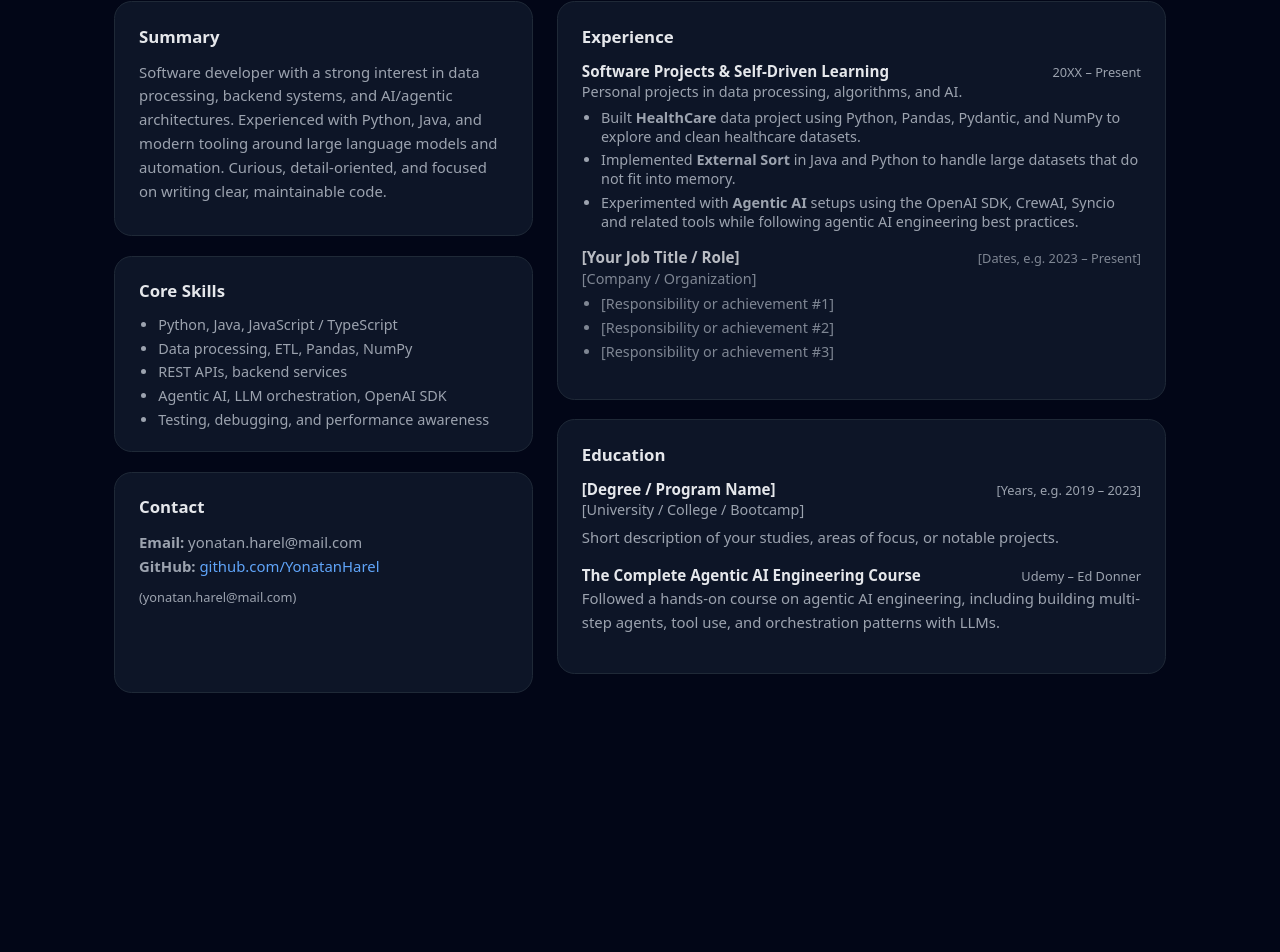
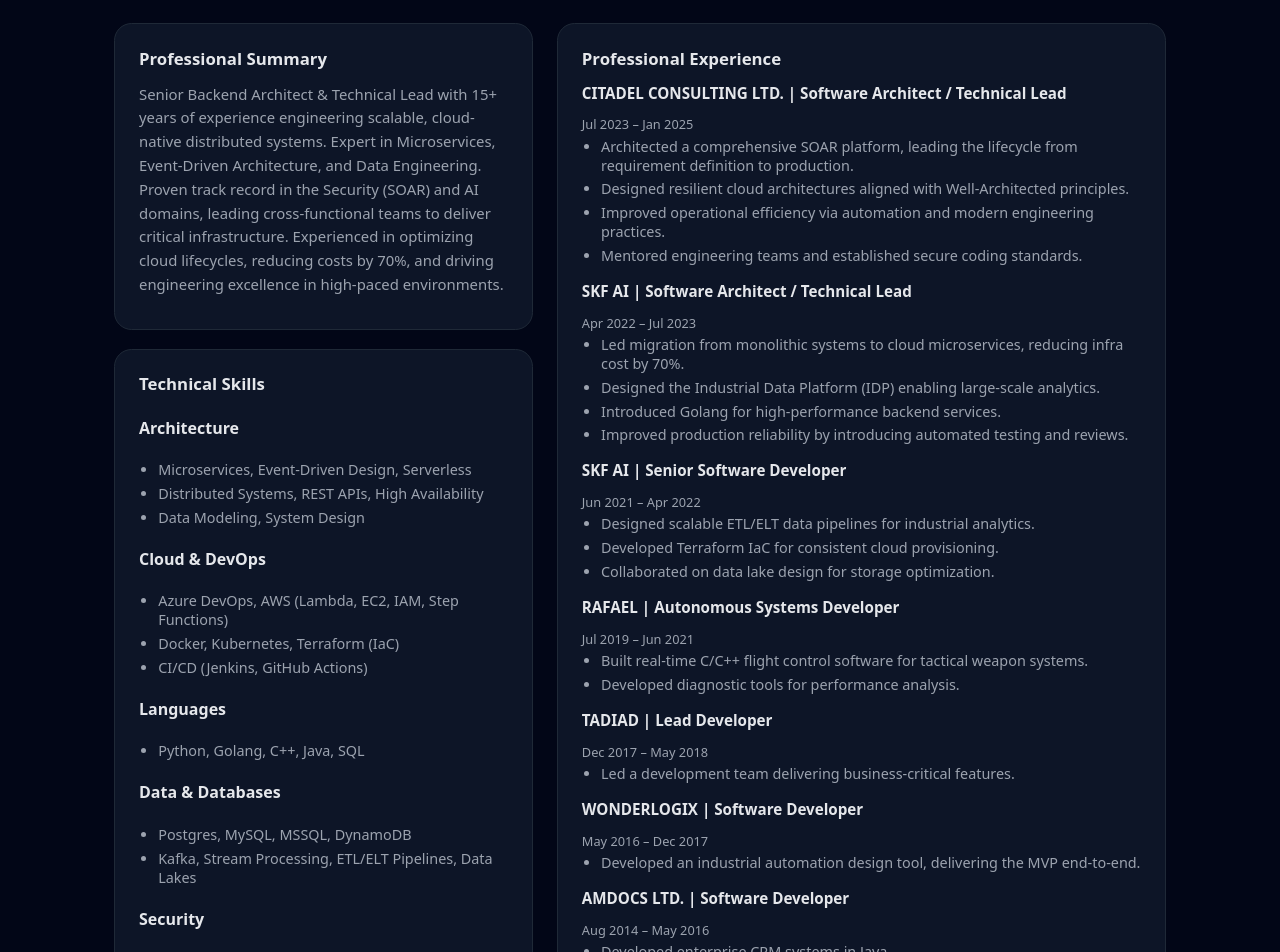
Before and after one commit to YonatanHarel/yonatanharel.github.io, a React (Vite) app: page / in a window 1280 px wide. Shown: the part 2520-3472 px from the top of the page. Built offline with nearby package versions, Linux system fonts and the light colour scheme.

Commit message:
changes in resume page

```diff
--- a/src/App.jsx
+++ b/src/App.jsx
@@ -218,168 +218,198 @@
                     <section id="resume" className="section">
     <h2 className="section-title">Resume</h2>
     <p className="section-intro">
-                      A concise overview of my background, experience, and education.
+      A detailed overview of my professional background, technical expertise, and industry experience.
     </p>
 
     <div className="resume-grid">
-                      {/* Left column – Summary & Contact */}
+
+      {/* LEFT COLUMN — SUMMARY + SKILLS + CONTACT */}
       <div className="resume-column">
+
+        {/* Professional Summary */}
         <div className="resume-card">
-                          <h3 className="resume-heading">Summary</h3>
+          <h3 className="resume-heading">Professional Summary</h3>
           <p className="resume-text">
-                            Software developer with a strong interest in data processing,
-                            backend systems, and AI/agentic architectures. Experienced
-                            with Python, Java, and modern tooling around large language
-                            models and automation. Curious, detail-oriented, and focused
-                            on writing clear, maintainable code.
+            Senior Backend Architect & Technical Lead with 15+ years of experience engineering scalable,
+            cloud-native distributed systems. Expert in Microservices, Event-Driven Architecture, and Data Engineering.
+            Proven track record in the Security (SOAR) and AI domains, leading cross-functional teams to deliver
+            critical infrastructure. Experienced in optimizing cloud lifecycles, reducing costs by 70%, and driving
+            engineering excellence in high-paced environments.
           </p>
         </div>
 
+        {/* Technical Skills */}
         <div className="resume-card">
-                          <h3 className="resume-heading">Core Skills</h3>
+          <h3 className="resume-heading">Technical Skills</h3>
+
+          <h4 className="resume-subheading">Architecture</h4>
           <ul className="resume-list">
-                            <li>Python, Java, JavaScript / TypeScript</li>
-                            <li>Data processing, ETL, Pandas, NumPy</li>
-                            <li>REST APIs, backend services</li>
-                            <li>Agentic AI, LLM orchestration, OpenAI SDK</li>
-                            <li>Testing, debugging, and performance awareness</li>
+            <li>Microservices, Event-Driven Design, Serverless</li>
+            <li>Distributed Systems, REST APIs, High Availability</li>
+            <li>Data Modeling, System Design</li>
+          </ul>
+
+          <h4 className="resume-subheading">Cloud & DevOps</h4>
+          <ul className="resume-list">
+            <li>Azure DevOps, AWS (Lambda, EC2, IAM, Step Functions)</li>
+            <li>Docker, Kubernetes, Terraform (IaC)</li>
+            <li>CI/CD (Jenkins, GitHub Actions)</li>
+          </ul>
+
+          <h4 className="resume-subheading">Languages</h4>
+          <ul className="resume-list">
+            <li>Python, Golang, C++, Java, SQL</li>
+          </ul>
+
+          <h4 className="resume-subheading">Data & Databases</h4>
+          <ul className="resume-list">
+            <li>Postgres, MySQL, MSSQL, DynamoDB</li>
+            <li>Kafka, Stream Processing, ETL/ELT Pipelines, Data Lakes</li>
+          </ul>
+
+          <h4 className="resume-subheading">Security</h4>
+          <ul className="resume-list">
+            <li>SOAR Systems, Secrets Management, Zero Trust principles</li>
+            <li>Monitoring & Alerting</li>
           </ul>
         </div>
 
-                        <div className="resume-card">
+        {/* Contact */}
+        <div className="resume-card resume-contact">
           <h3 className="resume-heading">Contact</h3>
           <p className="resume-text">
-                            <strong>Email:</strong> yonatan.harel@mail.com
-                            <br />
+            <strong>Email:</strong> yonatan.harel@mail.com<br />
+            {/* <strong>Phone:</strong> 0585-705622<br /> */}
             <strong>GitHub:</strong>{" "}
-                            <a
-                              href="https://github.com/YonatanHarel"
-                              target="_blank"
-                              rel="noreferrer"
-                              className="resume-link"
-                            >
+            <a href="https://github.com/YonatanHarel" target="_blank" rel="noreferrer" className="resume-link">
               github.com/YonatanHarel
             </a>
-                          </p>
-                          <p className="resume-note">
-                            (yonatan.harel@mail.com)
+            <br />
+            <strong>LinkedIn:</strong>{" "}
+            <a href="LINKEDIN_URL" target="_blank" rel="noreferrer" className="resume-link">
+              LinkedIn Profile
+            </a>
           </p>
         </div>
       </div>
 
-                      {/* Right column – Experience & Education */}
+      {/* RIGHT COLUMN — EXPERIENCE + EDUCATION */}
       <div className="resume-column">
+
+        {/* Experience */}
         <div className="resume-card">
-                          <h3 className="resume-heading">Experience</h3>
+          <h3 className="resume-heading">Professional Experience</h3>
 
           <div className="resume-item">
             <div className="resume-item-header">
-                              <span className="resume-item-title">
-                                Software Projects & Self-Driven Learning
-                              </span>
-                              <span className="resume-item-dates">
-                                20XX – Present
-                              </span>
+              <span className="resume-item-title">CITADEL CONSULTING LTD. | Software Architect / Technical Lead</span>
+              <span className="resume-item-dates">Jul 2023 – Jan 2025</span>
             </div>
-                            <p className="resume-item-subtitle">
-                              Personal projects in data processing, algorithms, and AI.
-                            </p>
             <ul className="resume-list">
-                              <li>
-                                Built <strong>HealthCare</strong> data project using
-                                Python, Pandas, Pydantic, and NumPy to explore and clean
-                                healthcare datasets.
-                              </li>
-                              <li>
-                                Implemented <strong>External Sort</strong> in Java and
-                                Python to handle large datasets that do not fit into
-                                memory.
-                              </li>
-                              <li>
-                                Experimented with <strong>Agentic AI</strong> setups using
-                                the OpenAI SDK, CrewAI, Syncio and related tools while
-                                following agentic AI engineering best practices.
-                              </li>
+              <li>Architected a comprehensive SOAR platform, leading the lifecycle from requirement definition to production.</li>
+              <li>Designed resilient cloud architectures aligned with Well-Architected principles.</li>
+              <li>Improved operational efficiency via automation and modern engineering practices.</li>
+              <li>Mentored engineering teams and established secure coding standards.</li>
             </ul>
           </div>
 
-                          {/* הוסף כאן ניסיון עבודה אמיתי כשיהיה */}
-                          <div className="resume-item resume-item-placeholder">
+          <div className="resume-item">
             <div className="resume-item-header">
-                              <span className="resume-item-title">
-                                [Your Job Title / Role]
-                              </span>
-                              <span className="resume-item-dates">
-                                [Dates, e.g. 2023 – Present]
-                              </span>
+              <span className="resume-item-title">SKF AI | Software Architect / Technical Lead</span>
+              <span className="resume-item-dates">Apr 2022 – Jul 2023</span>
             </div>
-                            <p className="resume-item-subtitle">[Company / Organization]</p>
             <ul className="resume-list">
-                              <li>[Responsibility or achievement #1]</li>
-                              <li>[Responsibility or achievement #2]</li>
-                              <li>[Responsibility or achievement #3]</li>
+              <li>Led migration from monolithic systems to cloud microservices, reducing infra cost by 70%.</li>
+              <li>Designed the Industrial Data Platform (IDP) enabling large-scale analytics.</li>
+              <li>Introduced Golang for high-performance backend services.</li>
+              <li>Improved production reliability by introducing automated testing and reviews.</li>
+            </ul>
+          </div>
+
+          <div className="resume-item">
+            <div className="resume-item-header">
+              <span className="resume-item-title">SKF AI | Senior Software Developer</span>
+              <span className="resume-item-dates-inline">Jun 2021 – Apr 2022</span>
+            </div>
+            <ul className="resume-list">
+              <li>Designed scalable ETL/ELT data pipelines for industrial analytics.</li>
+              <li>Developed Terraform IaC for consistent cloud provisioning.</li>
+              <li>Collaborated on data lake design for storage optimization.</li>
+            </ul>
+          </div>
+
+          <div className="resume-item">
+            <div className="resume-item-header">
+              <span className="resume-item-title">RAFAEL | Autonomous Systems Developer</span>
+              <span className="resume-item-dates-inline">Jul 2019 – Jun 2021</span>
+            </div>
+            <ul className="resume-list">
+              <li>Built real-time C/C++ flight control software for tactical weapon systems.</li>
+              <li>Developed diagnostic tools for performance analysis.</li>
+            </ul>
+          </div>
+
+          <div className="resume-item">
+            <div className="resume-item-header">
+              <span className="resume-item-title">TADIAD | Lead Developer</span>
+              <span className="resume-item-dates-inline">Dec 2017 – May 2018</span>
+            </div>
+            <ul className="resume-list">
+              <li>Led a development team delivering business-critical features.</li>
+            </ul>
+          </div>
+
+
+          <div className="resume-item">
+            <div className="resume-item-header">
+              <span className="resume-item-title">WONDERLOGIX | Software Developer</span>
+              <span className="resume-item-dates-inline">May 2016 – Dec 2017</span>
+            </div>
+            <ul className="resume-list">
+              <li>Developed an industrial automation design tool, delivering the MVP end-to-end.</li>
+            </ul>
+          </div>
+
+          <div className="resume-item">
+            <div className="resume-item-header">
+              <span className="resume-item-title">AMDOCS LTD. | Software Developer</span>
+              <span className="resume-item-dates-inline">Aug 2014 – May 2016</span>
+            </div>
+            <ul className="resume-list">
+              <li>Developed enterprise CRM systems in Java.</li>
+            </ul>
+          </div>
+
+          <div className="resume-item">
+            <div className="resume-item-header">
+              <span className="resume-item-title">SAP | Development Intern & Engineer</span>
+              <span className="resume-item-dates-inline">Aug 2009 – Jan 2014</span>
+            </div>
+            <ul className="resume-list">
+              <li>Developed C++ components in the Master Data Management (MDM) group.</li>
+              <li>Gained deep experience with enterprise software lifecycles and QA.</li>
             </ul>
           </div>
         </div>
 
+        {/* Education */}
         <div className="resume-card">
           <h3 className="resume-heading">Education</h3>
 
           <div className="resume-item">
-                            <div className="resume-item-header">
-                              <span className="resume-item-title">
-                                [Degree / Program Name]
-                              </span>
-                              <span className="resume-item-dates">
-                                [Years, e.g. 2019 – 2023]
-                              </span>
-                            </div>
-                            <p className="resume-item-subtitle">
-                              [University / College / Bootcamp]
-                            </p>
-                            <p className="resume-text">
-                              Short description of your studies, areas of focus, or
-                              notable projects.
-                            </p>
+            <span className="resume-item-title">MBA </span>
+            <span className="resume-item-subtitle">Open University of Israel</span>
           </div>
 
           <div className="resume-item">
-                            <div className="resume-item-header">
-                              <span className="resume-item-title">
-                                The Complete Agentic AI Engineering Course
-                              </span>
-                              <span className="resume-item-dates">
-                                Udemy – Ed Donner
-                              </span>
-                            </div>
-                            <p className="resume-text">
-                              Followed a hands-on course on agentic AI engineering,
-                              including building multi-step agents, tool use, and
-                              orchestration patterns with LLMs.
-                            </p>
-                          </div>
-                        </div>
+            <span className="resume-item-title">B.Sc. Computer Science & Information Systems  </span>
+            <span className="resume-item-subtitle">University of Haifa</span>
           </div>
         </div>
 
-                    {/* Optional: Add a PDF download button once you have a file */}
-                    <div className="resume-download">
-                      <p className="resume-note">
-                        Once you have a PDF version of your CV, you can place it in the
-                        project (for example under <code>public/cv.pdf</code>) and link it
-                        here:
-                      </p>
-                      <a
-                        className="btn btn-ghost"
-                        href="/cv.pdf"
-                        target="_blank"
-                        rel="noreferrer"
-                      >
-                        Download CV (PDF)
-                      </a>
+      </div>
     </div>
   </section>
-
                     <section id="contact" className="section">
                       <h2 className="section-title">Contact</h2>
                       <p className="section-intro">
--- a/src/styles.css
+++ b/src/styles.css
@@ -416,6 +416,7 @@
 
 .resume-item-header {
   display: flex;
+  flex-direction: column;
   justify-content: space-between;
   gap: 0.8rem;
   align-items: baseline;
@@ -428,6 +429,11 @@
 }
 
 .resume-item-dates {
+  font-size: 0.8rem;
+  color: var(--muted);
+}
+
+.resume-item-dates-inline {
   font-size: 0.8rem;
   color: var(--muted);
 }
```
Lines whose indentation alone changed are shown as unchanged.
